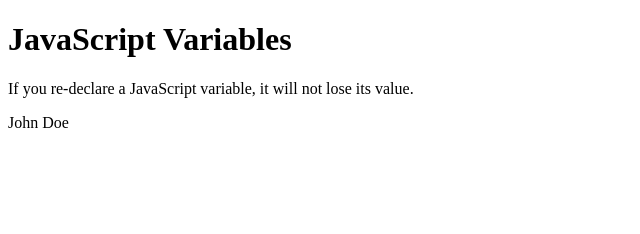
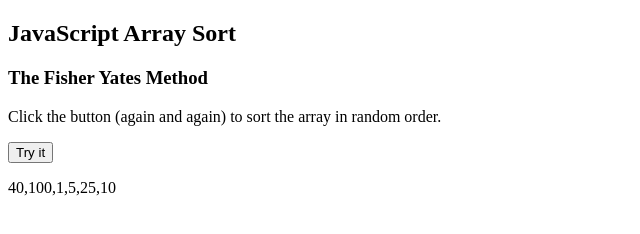
Before and after one commit to dejanV91/7-Sidebar, a plain HTML site: page index.html in a window 1280 px wide. Shown: the whole page, without its empty margins (0-640 px from the left). Drawn offline with Linux system fonts and the light colour scheme.

Commit message:
initial commit

```diff
--- a/index.html
+++ b/index.html
@@ -2,23 +2,28 @@
 <html>
 <body>
 
-<h1>JavaScript Variables</h1>
+<h2>JavaScript Array Sort</h2>
+<h3>The Fisher Yates Method</h3>
+<p>Click the button (again and again) to sort the array in random order.</p>
 
-<p>If you re-declare a JavaScript variable, it will not lose its value.</p>
-
+<button onclick="myFunction()">Try it</button>
 <p id="demo"></p>
 
 <script>
-  const person = {
-  firstName: "John",
-  lastName : "Doe",
-  id       : 5566,
-  fullName : function() {
-    return this.firstName + " " + this.lastName;
+const points = [40, 100, 1, 5, 25, 10];
+document.getElementById("demo").innerHTML = points;
+
+function myFunction() {
+  for (let i = points.length -1; i > 0; i--) {
+    let j = Math.floor(Math.random() * i)
+    let k = points[i]
+
+    points[i] = points[j]
+    console.log(points[i])
+    points[j] = k
   }
-};
-
-document.getElementById("demo").innerHTML=person.fullName();
+  document.getElementById("demo").innerHTML = points;
+}
 </script>
 
 </body>
```
